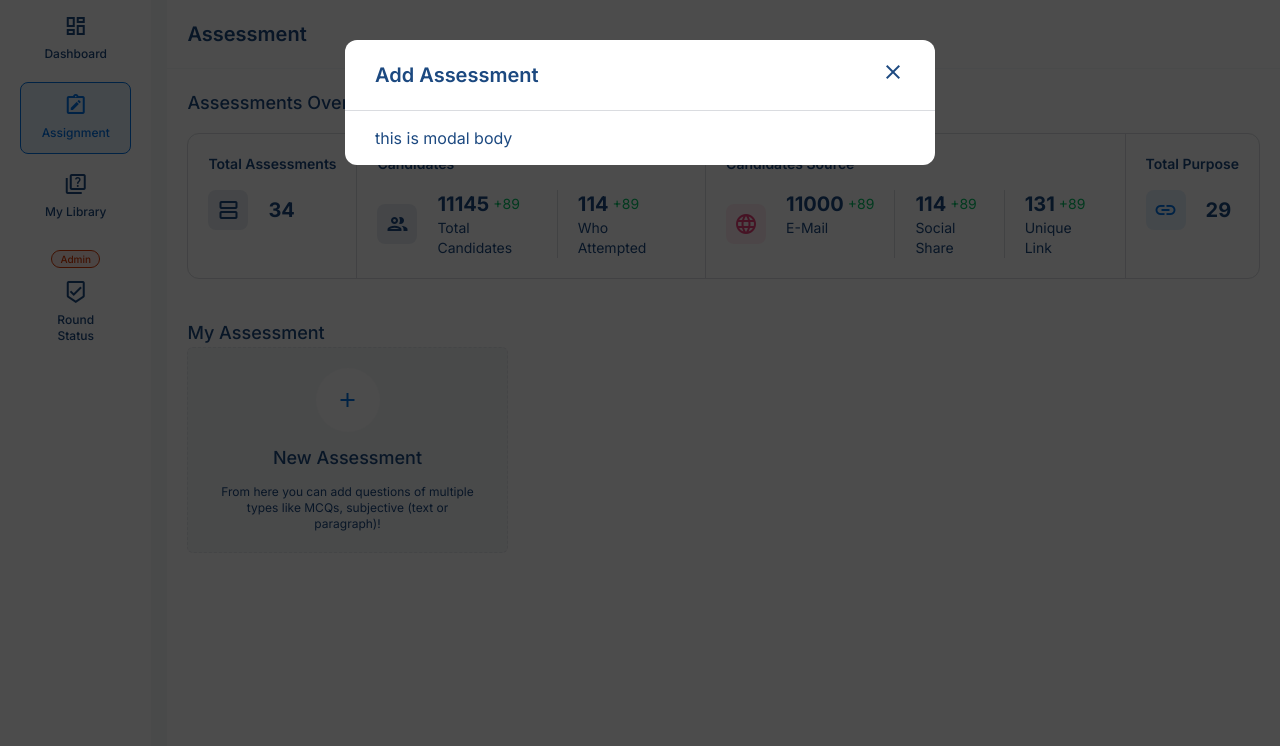
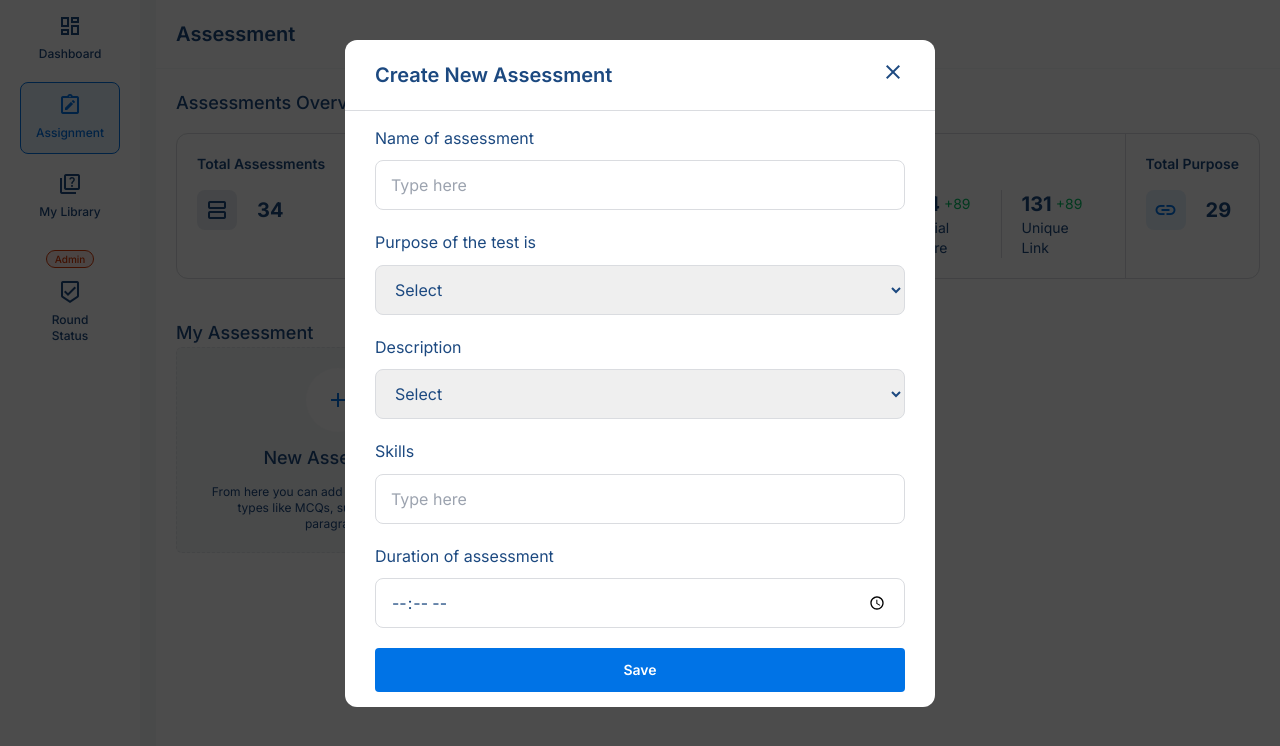
Before and after one commit to siddhiair/unstop-assignment, a Next.js app: page /assessment in a window 1280 px wide. Both pictures are taken after a click on the element 347 px from the left and 450 px from the top of the page. Shown: the top 746 px of the page. Built offline with nearby package versions, Linux system fonts and the light colour scheme.

Commit message:
added assessment form with validations

```diff
--- a/src/app/globals.css
+++ b/src/app/globals.css
@@ -22,7 +22,7 @@ body {
   border-radius: 8px;
   overflow: hidden;
   position: relative;
-  padding: 10px 20px 12px;
+  padding: 10px 15px 12px;
 }
 #menu .nav-link.active{
   color: var(--primary);
@@ -42,7 +42,7 @@ body {
   opacity: .10;
 }
 .modal-backdrop{
-	position: absolute;
+	position: fixed;
 	left: 0;
 	top: 0;
 	width: 100%;
@@ -103,6 +103,27 @@ body {
 	border:none;
 	cursor: pointer;
 }
+.form-group{
+  margin-bottom: 20px;
+}
+.form-group label{
+  display: block;
+  margin-bottom: .65em;
+}
+.form-control{
+  height: 50px;
+  border-radius: 8px;
+  border: 1px solid var(--borderColorLight);
+  padding: 6px 15px;
+  width: 100%;
+}
+.form-control.has-error{
+  border-color: var(--orange);
+}
+.form-control:focus,.form-control:focus-visible{
+  outline: 0;
+  border-color: var(--secondary);
+}
 @media screen and (min-width: 768px){
 	.modal .modal-body{
 		padding: 15px 30px;
--- a/src/components/assessment/AddAssessment.js
+++ b/src/components/assessment/AddAssessment.js
@@ -3,6 +3,7 @@
 import React, { useState } from 'react'
 import SectionTitle from '../common/titles/SectionTitle'
 import ModalWrapper from '../common/modal/ModalWrapper';
+import AddAssessmentForm from '../forms/AddAssessmentForm';
 
 export default function AddAssessment() {
 	const [modalShown,setModalShown] = useState(false)
@@ -25,8 +26,8 @@ export default function AddAssessment() {
 				</div>
 			</div>
 			{modalShown &&
-				<ModalWrapper handleModalShown={toggleModal} title="Add Assessment">
-					<h3>this is modal body</h3>
+				<ModalWrapper handleModalShown={toggleModal} title="Create New Assessment">
+					<AddAssessmentForm />
 				</ModalWrapper>
 			}
 		</>
--- /dev/null
+++ b/src/components/common/buttons/SubmitButton.js
@@ -0,0 +1,11 @@
+import React from 'react'
+
+export default function SubmitButton({text,variant}) {
+  return (
+    <input
+      type='submit'
+      className="py-3 text-white text-sm font-semibold rounded w-full bg-primary cursor-pointer"
+      value={text}
+    />
+  )
+}
--- a/src/components/common/navbar/NavBar.js
+++ b/src/components/common/navbar/NavBar.js
@@ -28,7 +28,7 @@ export default function NavBar() {
 				active={pathname == "/my-library" ? "yes" : "no"}
 			/>
 			<NavLink
-				text="Round Status"
+				text={<>Round <br className='hidden lg:block'></br>Status</>}
 				href="/round-status"
 				icon={<span className="material-icons-outlined">beenhere</span>}
 				active={pathname == "/round-status" ? "yes" : "no"}
--- /dev/null
+++ b/src/components/forms/AddAssessmentForm.js
@@ -0,0 +1,169 @@
+import React, { useState } from 'react'
+import SubmitButton from '../common/buttons/SubmitButton';
+
+export default function AddAssessmentForm() {
+	const [values, setValues] = useState({
+		assessment_name:'',
+		purpose: '',
+		description:'',
+		skill: '',
+		skills:[],
+		duration:''
+	})
+
+	const [errors, setErrors] = useState({
+		assessment_name:null,
+		purpose: null,
+		description:null,
+		duration:null
+	})
+
+	const handleInputChange = (e) => {
+		//get name and value attr values from e.target object using destructuring
+		const {name, value} = e.target;
+		setValues({
+			...values,
+      [name]: value,
+		});
+
+		//set error stage on input change
+		if(value !== ""){
+			setErrors({
+				...errors,
+				[name]: false,
+			})
+		}
+		else{
+			setErrors({
+				...errors,
+				[name]: true,
+			})
+		}
+	}
+
+	const handleFormSubmit = (e) => {
+		e.preventDefault(); //prevent page refresh
+		let newErrors = {}; // Create a new object to track updated errors
+
+		for (let x in errors) {
+			if (values[x] === '' || values[x] === undefined) {
+				newErrors[x] = true;
+			} else {
+				newErrors[x] = false; // Clear the error if value is provided
+			}
+		}
+
+		setErrors({
+			...errors,
+			...newErrors, // Update the errors with the new error values
+		});
+
+		// Scroll to the top of the error container div if there are errors
+		const modalContainer = document.querySelector('.modal.shown'); // Replace with the ID of your error container div
+		if (modalContainer) {
+			const hasErrors = Object.values(newErrors).some((error) => error);
+			if (hasErrors) {
+				modalContainer.scroll({
+					behavior: 'smooth',
+					top: 0,
+				});
+			}
+			//if no error, reset form values
+			else{
+				setValues({
+					assessment_name:'',
+					purpose: '',
+					description:'',
+					skill: '',
+					skills:[],
+					duration:''
+				})
+			}
+		}
+	}
+
+  return (
+    <>
+			{/** show error alert if validation fails **/}
+			{Object.values(errors).includes(true) &&
+				<span className='opaque-bg relative py-1 px-4 rounded text-orange block my-5 text-sm'>Please fill the required fields.</span>
+			}
+			<form className='' onSubmit={handleFormSubmit} noValidate>
+				<div className='form-group'>
+					<label className='text-xs md:text-sm xl:text-base'>Name of assessment</label>
+					<input
+						type='text'
+						placeholder='Type here'
+						className={`form-control ${errors.assessment_name?"has-error":""}`}
+						name="assessment_name"
+						value={values.assessment_name}
+						onChange={handleInputChange}
+						required
+					/>
+				</div>
+
+				<div className='form-group'>
+					<label className='text-xs md:text-sm xl:text-base'>Purpose of the test is</label>
+					<select
+						className={`form-control ${errors.purpose?"has-error":""}`}
+						name="purpose"
+						value={values.purpose}
+						onChange={handleInputChange}
+						required
+					>
+						<option value='' disabled>Select</option>
+						<option value="Job">Job</option>
+					</select>
+				</div>
+
+				<div className='form-group'>
+					<label className='text-xs md:text-sm xl:text-base'>Description</label>
+					<select
+						className={`form-control ${errors.description?"has-error":""}`}
+						name="description"
+						value={values.description}
+						onChange={handleInputChange}
+						required
+					>
+						<option value='' disabled>Select</option>
+						<option value="Job">Job</option>
+					</select>
+				</div>
+
+				<div className='form-group'>
+					<label className='text-xs md:text-sm xl:text-base'>Skills</label>
+					{values.skills &&
+						<div className='skills-wrapper'>
+							{values.skills.map((el,i)=>(
+								<span key={i}>{el}</span>
+							))}
+						</div>
+					}
+					<input
+						type='text'
+						placeholder='Type here'
+						className='form-control'
+						name="skill"
+						value={values.skill}
+						onChange={handleInputChange}
+					/>
+				</div>
+
+				<div className='form-group'>
+					<label className='text-xs md:text-sm xl:text-base'>Duration of assessment</label>
+					<input
+						type='time'
+						placeholder='HH:MM:SS'
+						className={`form-control ${errors.duration?"has-error":""}`}
+						name="duration"
+						value={values.duration}
+						onChange={handleInputChange}
+						required
+					/>
+				</div>
+
+				<SubmitButton text="Save" />
+			</form>
+		</>
+  )
+}
```
